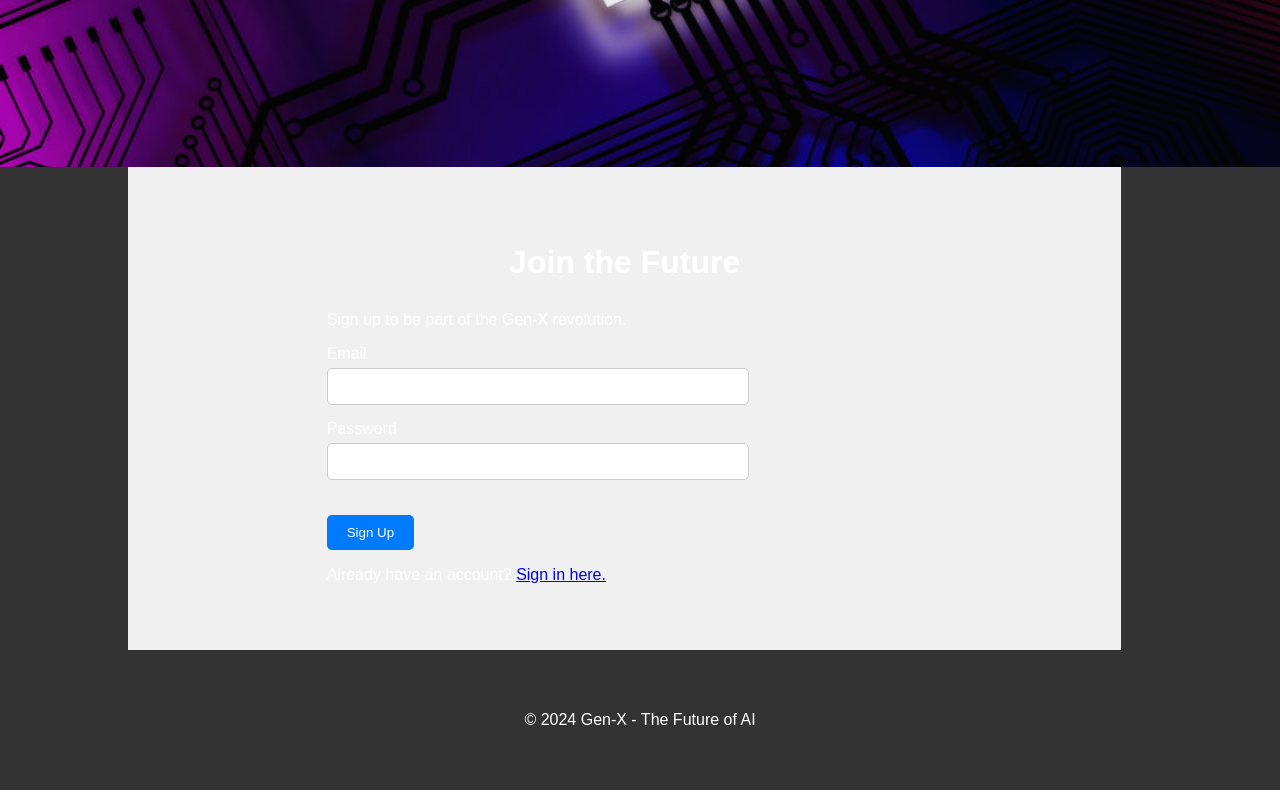
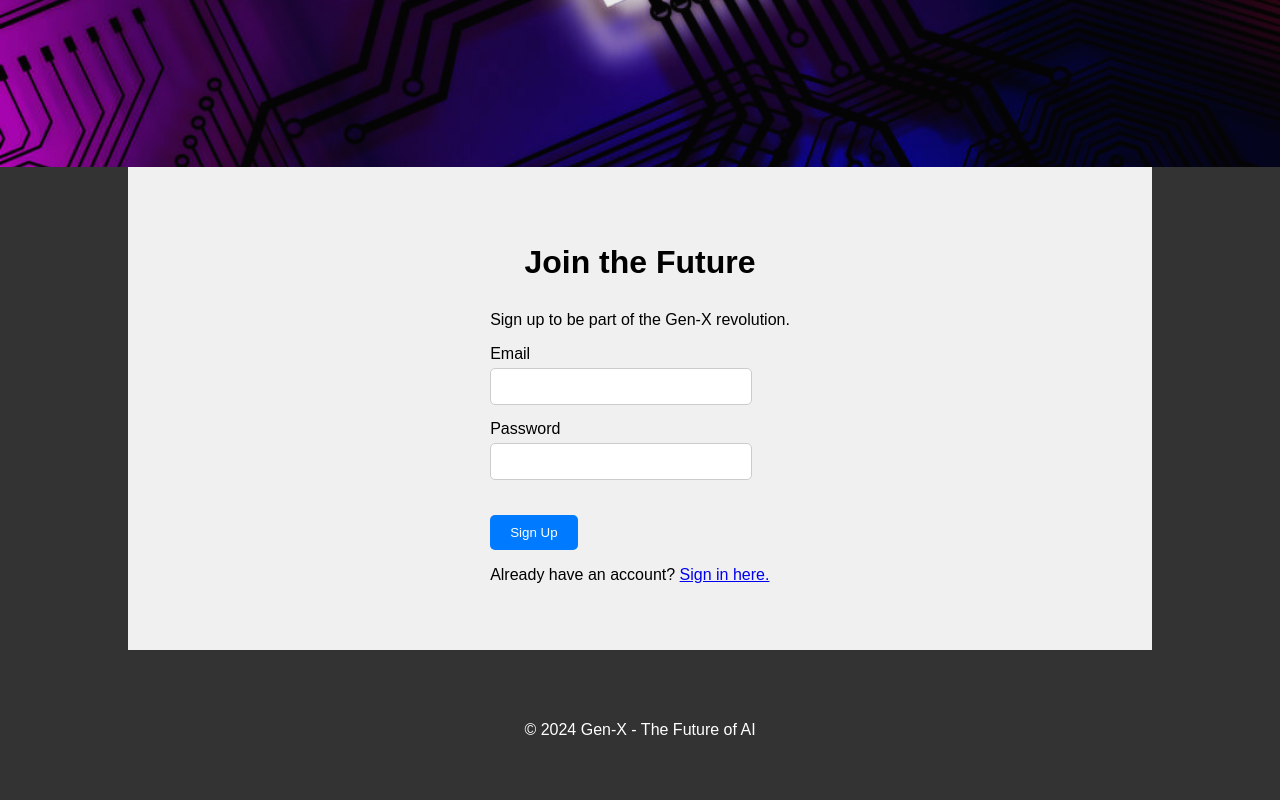
Before and after one commit to Hamza1610/Gen-X-prototype, a React (Create React App) app in the folder client/: page / in a window 1280 px wide. Shown: the part 433-1233 px from the top of the page. Built offline with nearby package versions, Linux system fonts and the light colour scheme.

Commit message:
delete sign-up section

```diff
--- a/client/src/components/sign_up.css
+++ b/client/src/components/sign_up.css
@@ -1,15 +1,13 @@
 .signup {
     display: flex;
     flex-direction: column;
-    background-color: #f0f0f0;
     justify-content: center;
     align-items: center;
     min-height: 40vh;
-    max-width: 97%;
+    color: black;
+    margin-bottom: 10px;
   }
-  .signup-form {
-    width: 60%;
-  }
+
 
   .signup h2 {
     text-align: center;
@@ -27,12 +25,14 @@
     margin-bottom: 5px;
   }
 
-  input {
-    max-width: 400px;
-    @media (max-width: 768px) {
-      max-width: 300px;
-    }
+  .input {
+    padding: 10px;
+    border: 1px solid #ccc;
+    border-radius: 5px;
+    width: 80%;
   }
+
+
   button[type="submit"] {
     background-color: #007bff;
     color: #fff;
```
